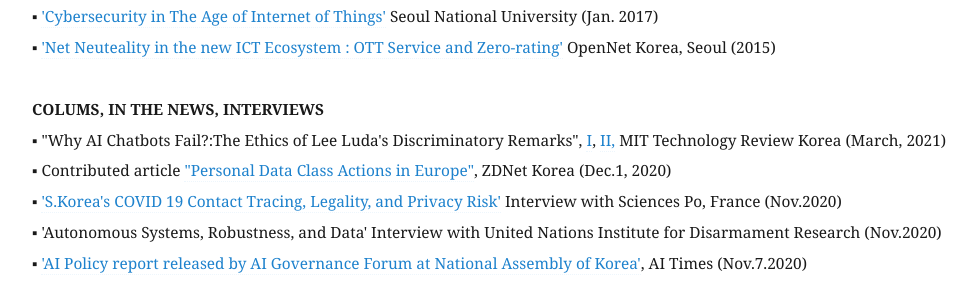
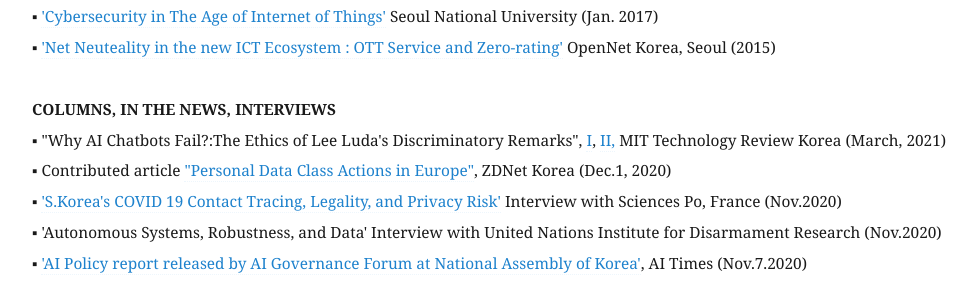
Before and after one commit to eunchangchoi/eunchangchoi.github.io, a Jekyll site: the page built from index.md, in a window 1280 px wide and 900 px high, scrolled down 3715 px. Shown: the part 161-447 px from the top of the window, without its empty margins (68-1045 px from the left). Built offline with Jekyll 4.4.1, drawn with Linux system fonts in a browser that asks for light colours.

Commit message:
Update index.md

```diff
--- a/index.md
+++ b/index.md
@@ -82,7 +82,7 @@
 ▪ <a href= "https://www.cis.snu.ac.kr/sub2/2_2_6_3.php?mode=view&number=223&page=1&b_name=meet1_3"> 'Cybersecurity in The Age of Internet of Things'</a> Seoul National University (Jan. 2017)<br>
 ▪ <a href="https://opennet.or.kr/wp-content/uploads/2015/08/발표자료-Net-Neutrality-OTT-Zero-ratinghandout-2015812-.pdf">'Net Neuteality in the new ICT Ecosystem : OTT Service and Zero-rating'</a> OpenNet Korea, Seoul (2015) <br>
   <br>
- <strong> COLUMS, IN THE NEWS, INTERVIEWS</strong> <br>
+ <strong> COLUMNS, IN THE NEWS, INTERVIEWS</strong> <br>
 ▪ "Why AI Chatbots Fail?:The Ethics of Lee Luda's Discriminatory Remarks", <a href="https://www.technologyreview.kr/why-ai-chatbots-fail-lee-luda-part-1/"> I</a>, <a href="https://www.technologyreview.kr/why-ai-chatbots-fail-lee-luda-part-2/"> II,</a> MIT Technology Review Korea (March, 2021)<br>
 ▪ Contributed article <a href="https://zdnet.co.kr/view/?no=20201201123601"> "Personal Data Class Actions in Europe"</a>, ZDNet Korea (Dec.1, 2020) <br>
 ▪ <a href="https://soundcloud.com/zion-lee-310060380/digikorea#t=22:52">'S.Korea's COVID 19 Contact Tracing, Legality, and Privacy Risk'</a> Interview with Sciences Po, France (Nov.2020) <br>
```
